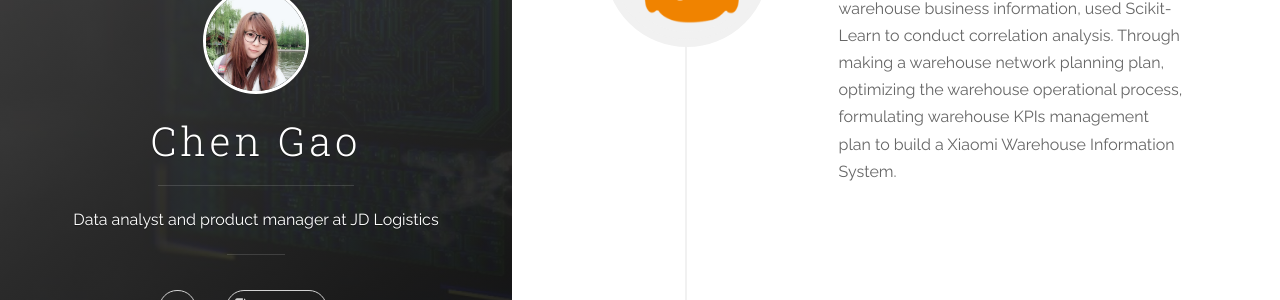
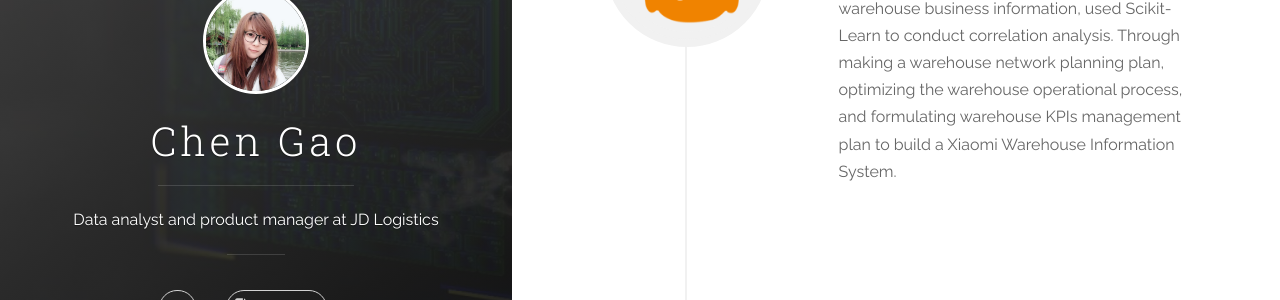
Before and after one commit to Ukie555/ukie555.github.io, a Jekyll site: the page built from index.html, in a window 1280 px wide and 900 px high, scrolled down 1418 px. Shown: the part 289-589 px from the top of the window. Built offline with Jekyll 4.4.1, drawn with Linux system fonts in a browser that asks for light colours; nearby versions of some CDN libraries; some of the changed text lies outside the part shown.

Commit message:
Update projects.yml

```diff
--- a/_data/projects.yml
+++ b/_data/projects.yml
@@ -21,7 +21,7 @@
 - name: National Xiaomi Warehouse Information System Management in Xiaomi Logistics (03/2018 - 05/2020)
   link: download/xiaomi_warehouse_system.pdf
   img: images/milogistics.png
-  desc: Programmed a Python crawler to extract warehouse business information, used Scikit-Learn to conduct correlation analysis. Through making a warehouse network planning plan, optimizing the warehouse operational process,  formulating warehouse KPIs management plan to build a Xiaomi Warehouse Information System.
+  desc: Programmed a Python crawler to extract warehouse business information, used Scikit-Learn to conduct correlation analysis. Through making a warehouse network planning plan, optimizing the warehouse operational process, and formulating warehouse KPIs management plan to build a Xiaomi Warehouse Information System.
 
 
 - name: Development of Temperature and Humidity Monitoring System in Beijing Union University (09/2016 - 11/2016)
```
